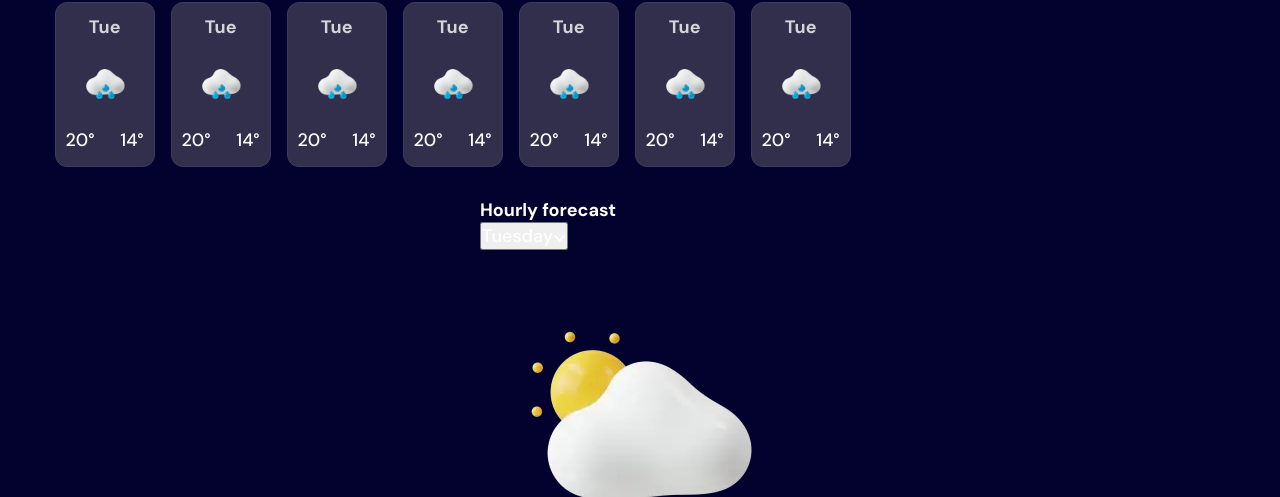
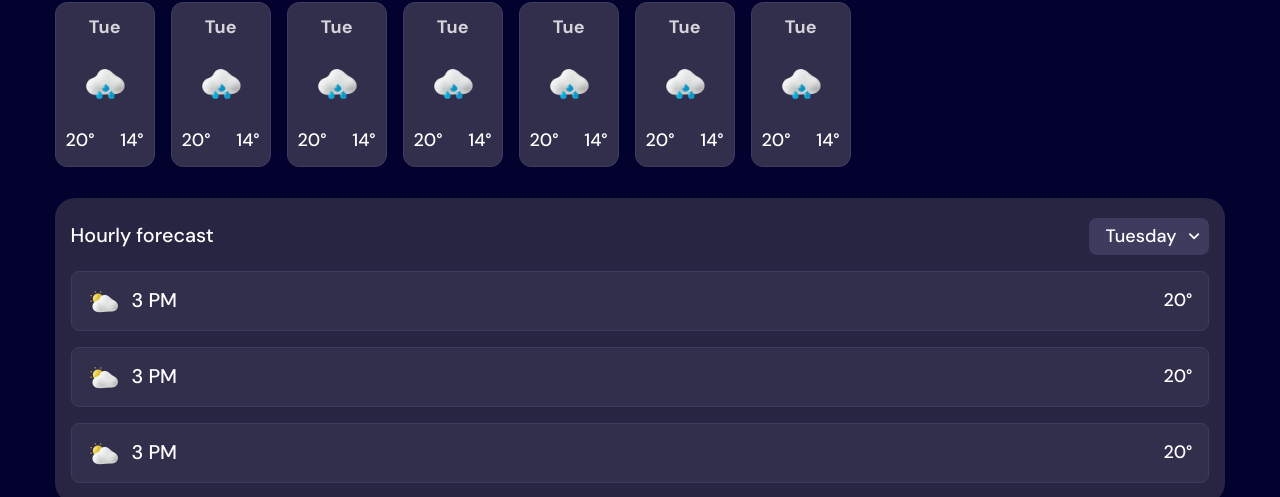
Before and after one commit to lozukka/weather-app-fm, a plain HTML site: page index.html in a window 1280 px wide. Shown: the part 993-1490 px from the top of the page. Drawn offline with Linux system fonts and the light colour scheme.

Commit message:
Update style.css
hourly-forecast sections visuals

```diff
--- a/style.css
+++ b/style.css
@@ -333,7 +333,82 @@ form button:hover {
   line-height: var(--lh-120);
   font-weight: 500;
 }
+/*--------hourly-dropdown---------*/
+#hourly-dropdown {
+  display: none;
+}
 /*--------hourly-forecast---------*/
+#hourly-forecast {
+  width: 91.467vw;
+  background: var(--color-neutral800);
+  border-radius: 20px;
+  padding: 20px 16px;
+}
+#hourly-forecast-heading {
+  display: flex;
+  justify-content: space-between;
+  align-items: center;
+  margin-bottom: 16px;
+  width: 100%;
+}
+#hourly-forecast-heading h3 {
+  margin-block: 0;
+  font-size: var(--fs-s);
+  line-height: var(--lh-120);
+  font-weight: 500;
+  margin-right: 20px;
+}
+#hourly-forecast-heading button {
+  background: var(--color-neutral600);
+  border: none;
+  padding: 8px 16px;
+  border-radius: 8px;
+  display: flex;
+  align-items: center;
+  font-size: var(--fs-xxs);
+  gap: 12px;
+  width: 120px;
+  height: 37px;
+}
+#hourly-forecast-heading button img {
+  width: 12px;
+  height: 18px;
+}
+#hourly-cards {
+  display: flex;
+  flex-direction: column;
+  width: 100%;
+  gap: 16px;
+}
+.hourly-card {
+  background: var(--color-neutral700);
+  border: 1px solid var(--color-neutral600);
+  border-radius: 8px;
+  height: 60px;
+  width: 100%;
+  display: flex;
+  align-items: center;
+  padding: 10px 16px 10px 12px;
+}
+.hourly-card div {
+  margin-right: auto;
+  display: flex;
+  align-items: center;
+}
+.hourly-card div img {
+  width: 40px;
+  height: 40px;
+  margin-right: 8px;
+}
+.hourly-card div p {
+  font-size: var(--fs-s);
+  line-height: var(--lh-120);
+}
+.hourly-card p {
+  font-size: var(--fs-xs);
+  line-height: var(--lh-120);
+}
+
 /*--------footer---------*/
 footer {
   font-size: var(--fs-xxxs);
```
